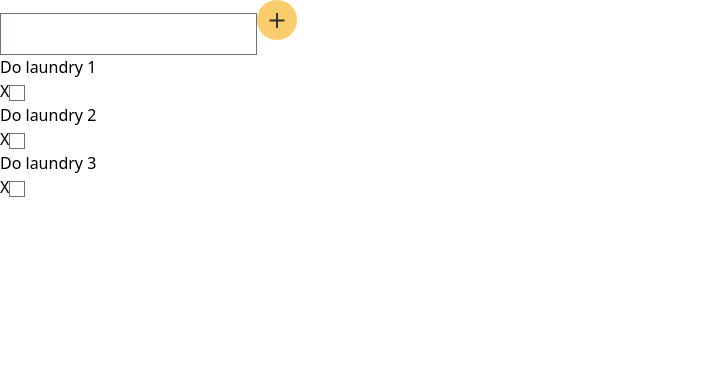
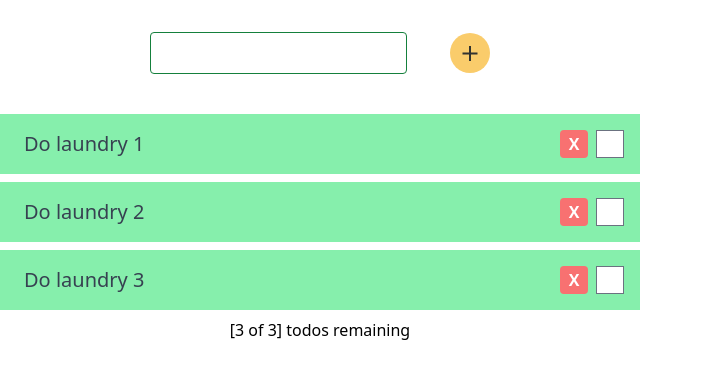
Before and after one commit to Tatyana-OA/to-do-list-react-tailwind-ts, a React (Create React App) app: page / in a window 1280 px wide. Shown: the top 378 px of the page, without its empty margins (0-703 px from the left). Built offline with nearby package versions, Linux system fonts and the light colour scheme.

Commit message:
Added styles

```diff
--- a/src/Components/AddTodo.tsx
+++ b/src/Components/AddTodo.tsx
@@ -11,8 +11,15 @@ export type AddTodoProps = {
 export const AddTodo = ({task, handleChange, handleSubmitTodo}: AddTodoProps) => {
 
     return (
-        <form onSubmit={handleSubmitTodo}>
-        <input type="text" name="task" value={task} onChange={handleChange}/>
+        <form
+            onSubmit={handleSubmitTodo}
+            className="flex flex-row justify-evenly mt-8 w-2/3">
+        <input
+            type="text"
+            name="task"
+            value={task}
+            className="rounded border-green-700"
+            onChange={handleChange}/>
         <button type="submit" aria-label="Add todo">
       <PlusIcon />
     </button>
--- a/src/Components/Row.tsx
+++ b/src/Components/Row.tsx
@@ -13,10 +13,21 @@ type TodoProps = {
 
 export const Row = ({todo: {task, isCompleted, id}, handleDeleteTodo, handleCheckTodo}: TodoProps) => {
   return (
-    <div>
-        <p>{task}</p>
-        <button aria-label="Delete a todo" onClick={() =>handleDeleteTodo(id)}>X</button>
-        <input type="checkbox" checked={isCompleted} onChange={() => handleCheckTodo(id)} />
+    <div className={`flex w-full p-4 mb-2 justify-between items-center ${isCompleted ? "bg-gray-400 " : "bg-green-300"}`}>
+        <p className={`ml-2 text-xl font-sans font-medium
+          ${isCompleted ? "text-white line-through" : "text-gray-700"}`}>{task}</p>
+        <div className="flex flex-row justify-between w-16">
+        <button
+            aria-label="Delete a todo"
+            className="h-7 w-7 flex justify-center items-center bg-red-400 hover:bg-red-500 text-white font-bold  rounded"
+            onClick={() =>handleDeleteTodo(id)}>X</button>
+        <input
+            type="checkbox"
+            checked={isCompleted}
+            onChange={() => handleCheckTodo(id)}
+            className="form-checkbox h-7 w-7"
+            />
+        </div>
     </div>
   )
 }
--- a/src/Components/Todos.tsx
+++ b/src/Components/Todos.tsx
@@ -20,6 +20,9 @@ export const Todos = () => {
     // data is expected to be of type -> array of Todos
     const [todos, setTodos] = useState<Todo[]>(data)
     const [task, setTask] = useState("")
+    const todosLength = todos.length
+    const hasTodos = todos.length > 0
+    const remainingTodos = todos.filter((todo) => !todo.isCompleted).length
 
     const handleAddTodo = (todo: Todo) => {
         const updatedTodos = [...todos, todo]
@@ -66,12 +69,23 @@ const handleCheckTodo = (id:string) => {
     setTodos(updatedTodos)
 }
   return (
-    <section>
+    <section className="w-10/12 lg:w-1/2 max-w-2x1 flex flex-col items-center">
         <AddTodo
         handleChange={handleChange}
         handleSubmitTodo={handleSubmitTodo}
         task={task} />
+        <div className="h-10" />
         {todos.map(d => <Row key={d.id} todo={d} handleDeleteTodo={handleDeleteTodo} handleCheckTodo={handleCheckTodo}/>)}
+        {!hasTodos && (
+        <p className="mb-5 text-xl text-red-500 uppercase">
+          Please add a todo!
+        </p>
+      )}
+      {hasTodos && (
+        <p>
+          [{remainingTodos} of {todosLength}] todos remaining
+        </p>
+      )}
     </section>
   )
 }
```
